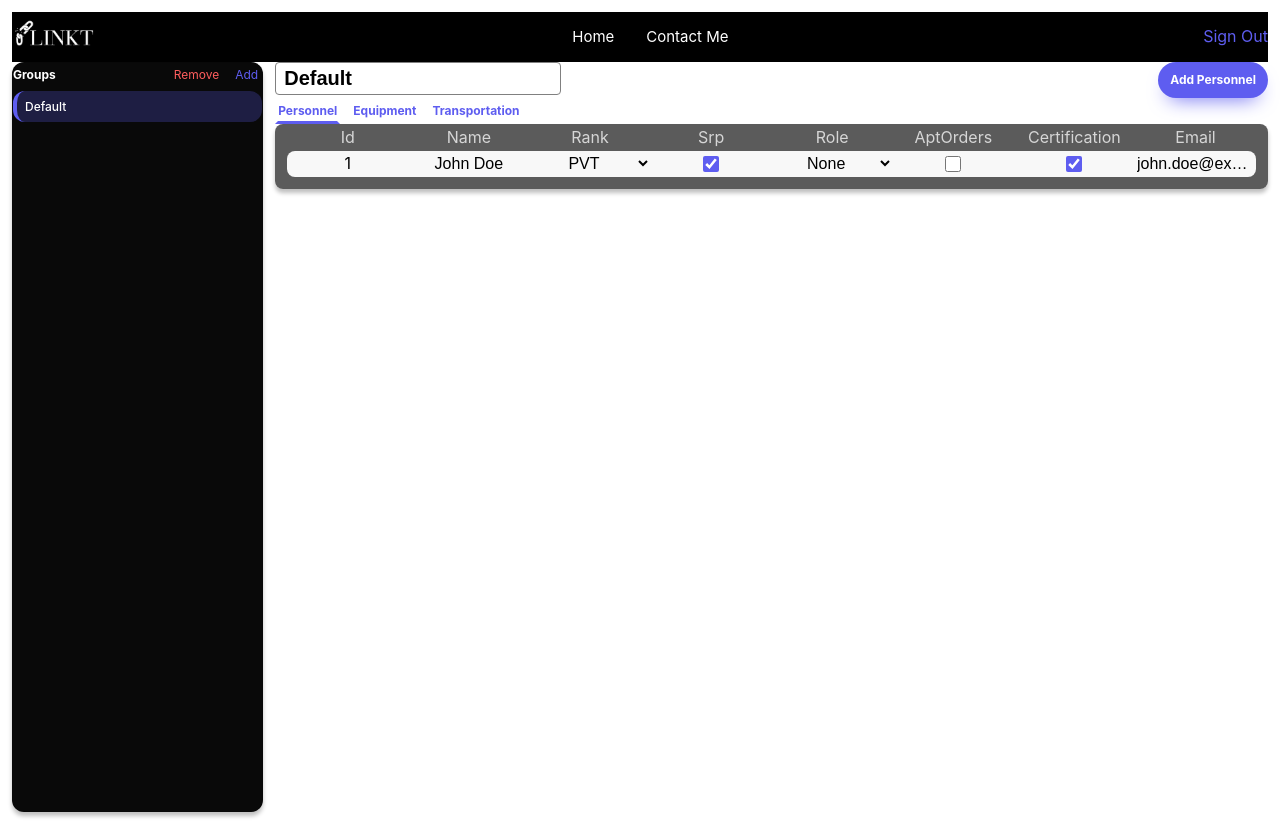
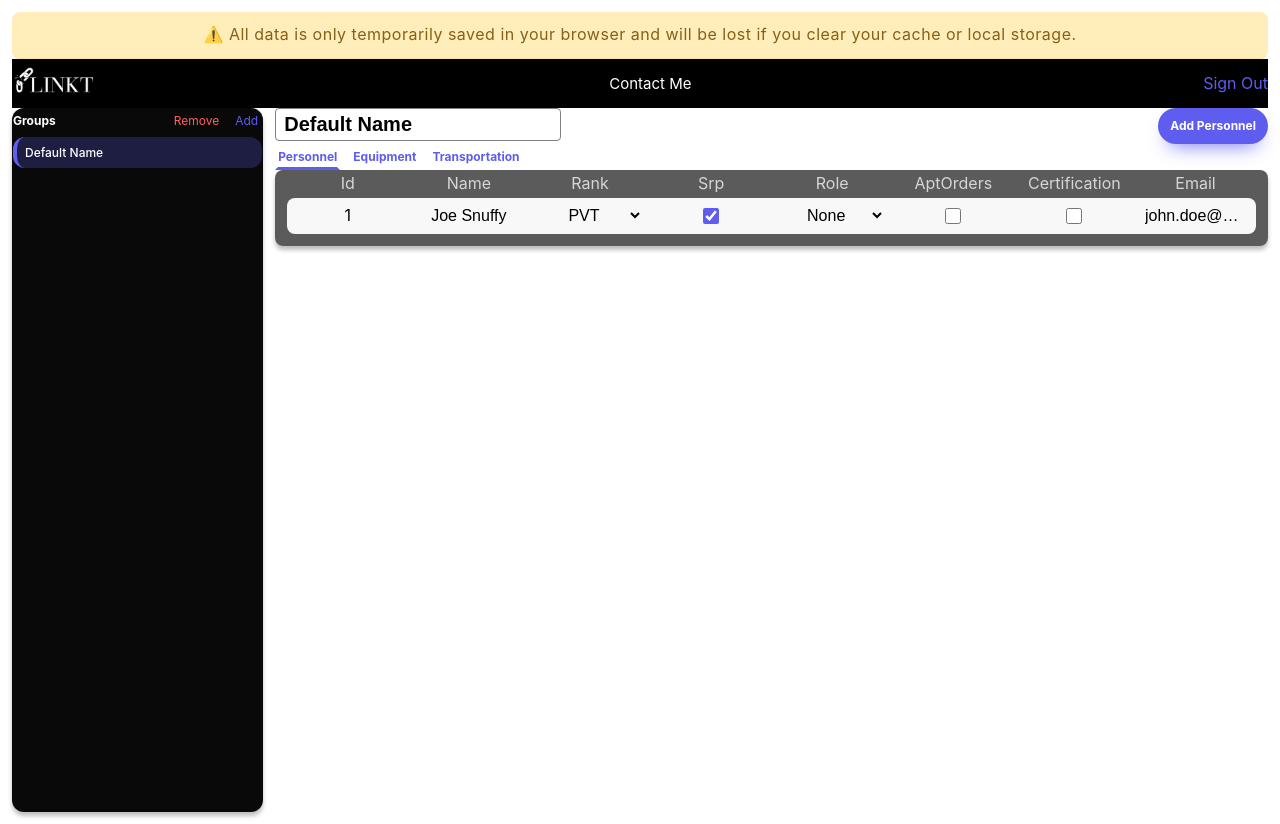
Before and after one commit to aekio/linkt, a Vue app in the folder linkt_test/: page / in a window 1280 px wide. Built offline with nearby package versions, Linux system fonts and the light colour scheme.

Commit message:
select fields and updated Group Interface for transportation

```diff
--- a/linkt_test/src/App.vue
+++ b/linkt_test/src/App.vue
@@ -9,27 +9,26 @@
 const groups = ref<Group[]>([
   {
   id: 1,
-  name: 'Default',
+  name: 'Default Name',
   personnel: [{
     id: 1,
-    name: 'John Doe',
+    name: 'Joe Snuffy',
     rank: 'PVT',
     srp: true,
     role: 'None',
     aptOrders: false,
-    certification: true,
+    certification: false,
     email: 'john.doe@example.com'
   }],
   equipment: [{
     id:1,
     nomenclature: 'Equipment 1',
-    type: 'Type A',
+    type: 'Vehicle',
     hazmat: false,
   }],
   transportation: [{
     id:1,
-    transportationLeg: 'Leg 1',
-    transportationType: 'Type X',
+    transportationType: 'Rail',
   }],
   active: true
   }
@@ -50,6 +49,10 @@
 </script>
 
 <template>
+
+  <div class="temp-banner">
+    <span>⚠️ All data is only temporarily saved in your browser and will be lost if you clear your cache or local storage.</span>
+  </div>
   <header><CustomHeader /></header>
 
   <main >
@@ -59,6 +62,20 @@
 </template>
 
 <style>
+  .temp-banner {
+    width: 100%;
+    background: #ffecb3;
+    color: #7a4f01;
+    text-align: center;
+    padding: 10px 0;
+    font-weight: 600;
+    font-size: 1rem;
+    border-bottom: 1px solid #ffe082;
+    letter-spacing: 0.5px;
+    z-index: 1000;
+    border-radius: 8px;
+    opacity: .9;
+  }
   main {
   display: flex;
   align-items: flex-start;
--- a/linkt_test/src/components/Body/BodyLeft/GroupContainer.vue
+++ b/linkt_test/src/components/Body/BodyLeft/GroupContainer.vue
@@ -56,7 +56,6 @@
     transportation: [
       {
         id:1,
-        transportationLeg: 'Default Leg',
         transportationType: 'Default Type',
       }
     ],
--- a/linkt_test/src/components/Body/BodyRight/Table.vue
+++ b/linkt_test/src/components/Body/BodyRight/Table.vue
@@ -18,7 +18,9 @@
 //Select Field Options
 const selectFieldOptions: Record<string, string[]> = {
   rank: ['-','PVT', 'PFC', 'SPC', 'SGT', 'SSG', 'SFC', 'MSG','1SGT', 'SGM', '2LT', '1LT',  'CPT', 'MAJ', 'LTC', 'COL', 'BG','MG','LTG','GEN'],
-  role: ['None', 'Unit Movement Officer', 'Hazmat' ,'OIC', 'NCOIC', 'Commander'],
+  role: ['None', 'Unit Movement Officer', 'Hazmat' ,'OIC', 'NCOIC'],
+  type: ['Vehicle', 'Container', 'Weapon', 'Comms'],
+  transportationType: ['Rail', 'Air', 'Linehaul', 'Sea'],
 };
 
 </script>
@@ -118,5 +120,6 @@
   overflow: hidden;
   text-overflow: ellipsis;
   text-align: center;
+  margin: 8px;
 }
 </style>
--- a/linkt_test/src/components/Body/BodyRight/TableContainer.vue
+++ b/linkt_test/src/components/Body/BodyRight/TableContainer.vue
@@ -41,7 +41,6 @@
     else if (activeTab.value === 'Transportation'){
         group?.transportation.push({
             id: group.transportation.length +1,
-            transportationLeg: 'Default Leg',
             transportationType: 'Default Type',
         });
     }
--- a/linkt_test/src/components/Header/HeaderNav.vue
+++ b/linkt_test/src/components/Header/HeaderNav.vue
@@ -6,8 +6,8 @@
 <template>
   <nav class="nav">
     <ul class="nav-list">
-      <ListItem href="#" text="Home"/>
-      <ListItem href="#" text="Contact Me"/>
+      <!--<ListItem href="#" text="Home"/>-->
+      <ListItem href="mailto:brandon.evans@aldpro.com" text="Contact Me"/>
     </ul>
   </nav>
 </template>
--- a/linkt_test/src/components/Header/ListItem.vue
+++ b/linkt_test/src/components/Header/ListItem.vue
@@ -8,6 +8,6 @@
 
 <template>
     <li class="header__nav-item">
-        <a class="header__nav-link">{{ text }}</a>
+        <a class="header__nav-link" :href="href">{{ text }}</a>
     </li>
 </template>
```
